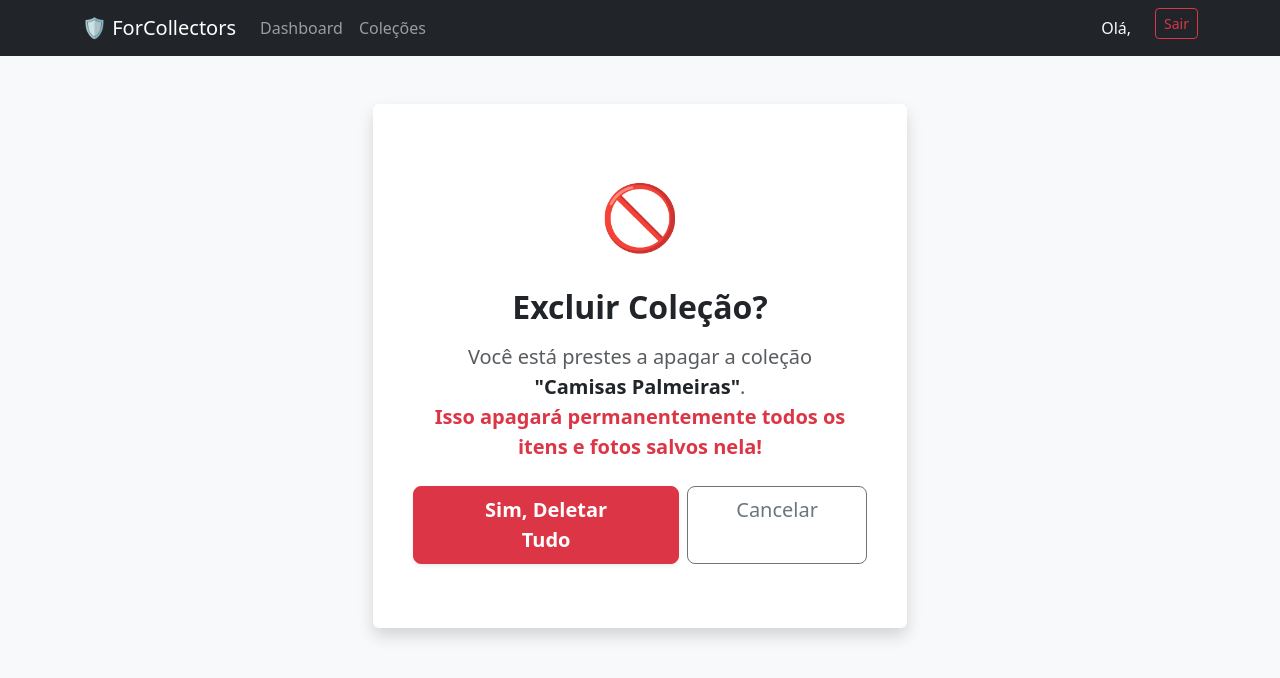
After one commit to leobrda/forCollectors, a Django app: page /collection/1/delete/ in a window 1280 px wide. The commit adds this page. Shown: the top 678 px of the page. Run offline with Django 5.2, Linux system fonts and the light colour scheme; data comes from the database, SQL or seed files in the repository; both versions use the stored data as it was after the commit.

Commit message:
Implementada deleção de coleção com limpeza automática no Cloudinary e padronização para FBV

```diff
--- a/albums/models.py
+++ b/albums/models.py
@@ -1,5 +1,5 @@
 from django.db import models
-from django.db.models.signals import post_delete, pre_save
+from django.db.models.signals import post_delete, pre_save, pre_delete
 from django.dispatch import receiver
 from django.contrib.auth.models import User
 from cloudinary.models import CloudinaryField
@@ -46,3 +46,10 @@ def delete_old_image_on_update(sender, instance, **kwargs):
     if not old_file == new_file:
         if old_file:
             cloudinary.uploader.destroy(old_file.public_id)
+
+
+@receiver(pre_delete, sender=Collection)
+def delete_collection_images(sender, instance, **kwargs):
+    for item in instance.items.all():
+        if item.image:
+            cloudinary.uploader.destroy(item.image.public_id)
--- /dev/null
+++ b/albums/templates/albums/collection_confirm_delete.html
@@ -0,0 +1,33 @@
+{% extends 'base.html' %}
+
+{% block content %}
+<div class="container mt-5">
+    <div class="row justify-content-center">
+        <div class="col-md-6 text-center">
+            <div class="card shadow border-0 py-5 px-4">
+                <div class="card-body">
+                    <div class="mb-4 text-danger">
+                        <i class="bi bi-exclamation-octagon" style="font-size: 5rem;"></i>
+                        <!-- Caso não tenha o ícone do Bootstrap, o emoji abaixo resolve -->
+                        <div style="font-size: 4rem;">🚫</div>
+                    </div>
+                    <h2 class="fw-bold mb-3">Excluir Coleção?</h2>
+                    <p class="text-muted fs-5 mb-4">
+                        Você está prestes a apagar a coleção <br>
+                        <strong class="text-dark">"{{ object.name }}"</strong>. <br>
+                        <span class="text-danger fw-bold">Isso apagará permanentemente todos os itens e fotos salvos nela!</span>
+                    </p>
+
+                    <form method="POST">
+                        {% csrf_token %}
+                        <div class="d-grid gap-2 d-sm-flex justify-content-sm-center">
+                            <button type="submit" class="btn btn-danger btn-lg px-5 fw-bold shadow-sm">Sim, Deletar Tudo</button>
+                            <a href="{% url 'collection_detail' object.pk %}" class="btn btn-outline-secondary btn-lg px-5">Cancelar</a>
+                        </div>
+                    </form>
+                </div>
+            </div>
+        </div>
+    </div>
+</div>
+{% endblock %}
--- a/albums/urls.py
+++ b/albums/urls.py
@@ -7,6 +7,7 @@ urlpatterns = [
     path('collection/<int:pk>/', views.collection_detail, name='collection_detail'),
     path('collection/<int:collection_pk>/add-item/', views.item_create, name='item_create'),
     path('collection/<int:pk>/edit/', views.collection_update, name='collection_update'),
+    path('collection/<int:pk>/delete/', views.collection_delete, name='collection_delete'),
     path('item/<int:pk>/edit/', views.item_update, name='item_update'),
     path('item/<int:pk>/delete/', views.item_delete, name='item_delete'),
     path('dashboard/', views.dashboard, name='dashboard'),
--- a/albums/views.py
+++ b/albums/views.py
@@ -1,4 +1,4 @@
-from django.shortcuts import render, redirect
+from django.shortcuts import render, redirect, get_object_or_404
 from django.contrib.auth.decorators import login_required
 from django.contrib import messages
 from django.shortcuts import get_object_or_404
@@ -137,3 +137,12 @@ def item_list(request):
         'items': items,
         'search_query': search_query
     })
+
+
+def collection_delete(request, pk):
+    collection = get_object_or_404(Collection, pk=pk)
+
+    if request.method == 'POST':
+        collection.delete()
+        return redirect('album_list')
+    return render(request, 'albums/collection_confirm_delete.html', {'object': collection})
--- a/templates/base.html
+++ b/templates/base.html
@@ -3,7 +3,7 @@
 <head>
     <meta charset="UTF-8">
     <meta name="viewport" content="width=device-width, initial-scale=1.0">
-    <title>EduDash</title>
+    <title>ForCollectors</title>
     <link href="https://cdn.jsdelivr.net/npm/bootstrap@5.3.0/dist/css/bootstrap.min.css" rel="stylesheet">
 </head>
 <body class="bg-light">
```
Also changed, not shown: albums/templates/albums/collection_form.html (+8 -0 lines), db.sqlite3.
